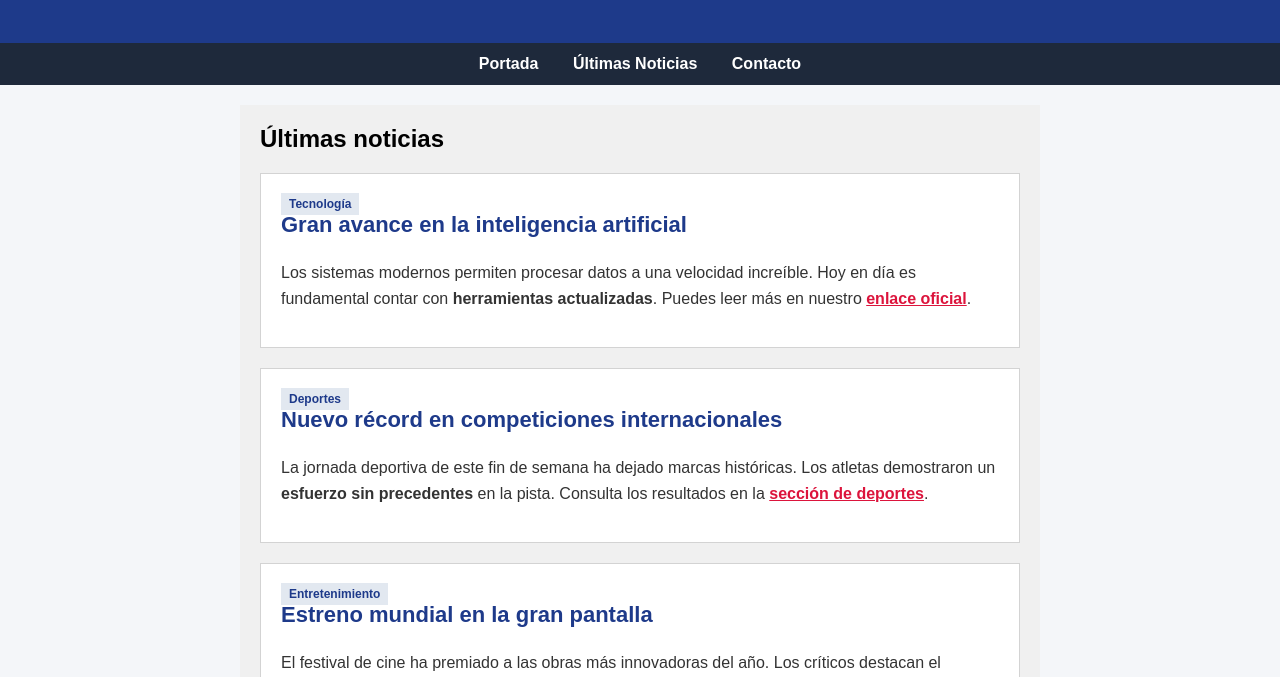
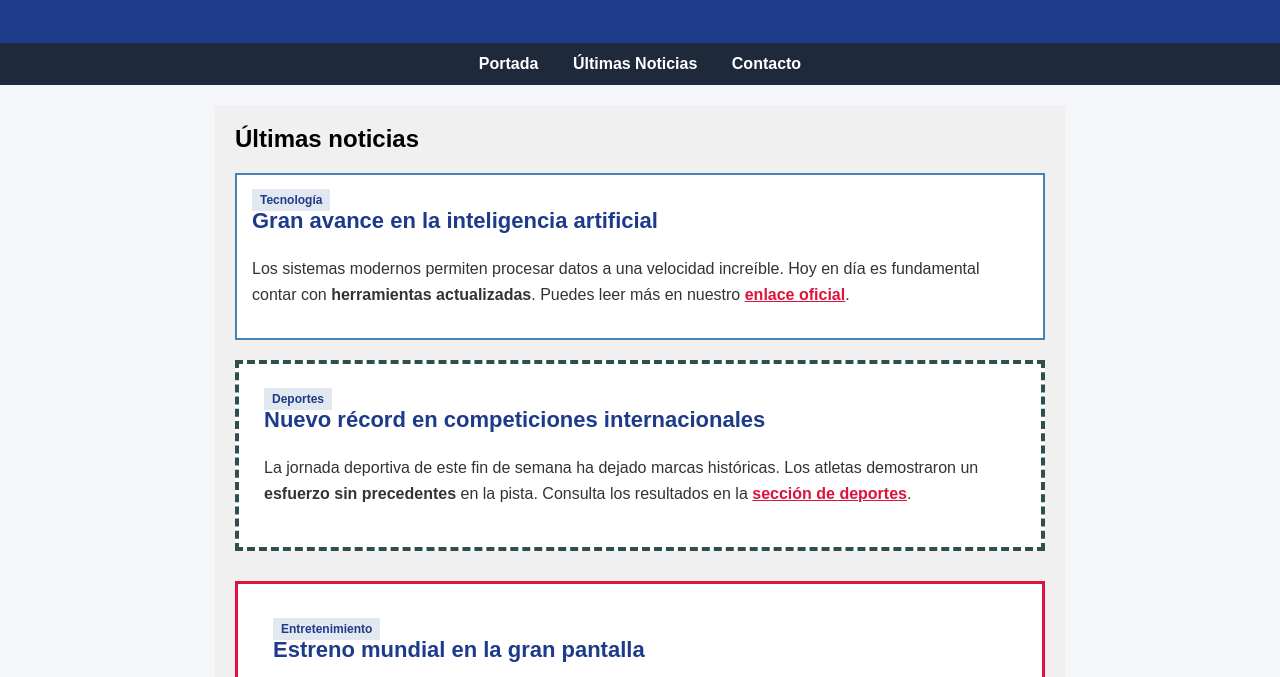
Before and after one commit to robertogarcia-hub/practicass, a plain HTML site: page index.html in a window 1280 px wide. Shown: the part 117-794 px from the top of the page. Drawn offline with Linux system fonts and the light colour scheme.

Commit message:
6. Aplicar CSS Box Model

```diff
--- a/index.html
+++ b/index.html
@@ -15,32 +15,31 @@
 
     <div id="menu">
         <a href="#">Portada</a>
-        <a href="#ultimas-noticias">Últimas Noticias</a>
-        <a href="#contacto">Contacto</a>
+        <a href="#noticias">Últimas Noticias</a>
+        <a href="#pie-pagina">Contacto</a>
     </div>
 
     <div id="noticias">
         <h2>Últimas noticias</h2>
 
-        <div class="noticia">
+        <div class="noticia-1">
             <span class="categoria">Tecnología</span>
             <h3>Gran avance en la inteligencia artificial</h3>
             <p>Los sistemas modernos permiten procesar datos a una velocidad increíble. Hoy en día es fundamental contar con <strong>herramientas actualizadas</strong>. Puedes leer más en nuestro <a href="#">enlace oficial</a>.</p>
         </div>
 
-        <div class="noticia">
+        <div class="noticia-2">
             <span class="categoria">Deportes</span>
             <h3>Nuevo récord en competiciones internacionales</h3>
             <p>La jornada deportiva de este fin de semana ha dejado marcas históricas. Los atletas demostraron un <strong>esfuerzo sin precedentes</strong> en la pista. Consulta los resultados en la <a href="#">sección de deportes</a>.</p>
         </div>
 
-        <div class="noticia">
+        <div class="noticia-3">
             <span class="categoria">Entretenimiento</span>
             <h3>Estreno mundial en la gran pantalla</h3>
             <p>El festival de cine ha premiado a las obras más innovadoras del año. Los críticos destacan el <strong>magnífico trabajo de dirección</strong> y guion. Más información en el <a href="#">portal de cultura</a>.</p>
         </div>
     </div>
-
 
     <div id="pie-pagina">
         <p>&copy; 2026 Mi Periódico Digital - Todos los derechos reservados.</p>
--- a/styles.css
+++ b/styles.css
@@ -19,8 +19,8 @@ h1, h2, h3 {
 }
 
 #cabecera {
-    background-color: #1e3a8a; /* Hexadecimal */
-    color: rgb(255, 255, 255); /* RGB */
+    background-color: #1e3a8a;
+    color: rgb(255, 255, 255);
     padding: 30px;
     text-align: center;
 }
@@ -39,25 +39,42 @@ h1, h2, h3 {
 }
 
 #noticias {
-    background-color: rgb(240, 240, 240); /* RGB */
+    background-color: rgb(240, 240, 240);
     padding: 20px;
     margin: 20px auto;
-    width: 800px;
+    width: 850px;
 }
 
-.noticia {
-    background-color: white; /* Nombre de color */
-    padding: 20px;
-    margin-bottom: 20px;
-    border: 1px solid lightgray; /* Nombre de color */
+.noticia-1 {
+    background-color: white;
+    width: 100%;
+    padding: 15px;
+    border: 2px solid steelblue;
+    margin: 10px 0;
 }
 
-.noticia h3 {
+.noticia-2 {
+    background-color: white;
+    width: 100%;
+    padding: 25px;
+    border: 4px dashed darkslategray;
+    margin: 20px 0;
+}
+
+.noticia-3 {
+    background-color: white;
+    width: 100%;
+    padding: 35px;
+    border: 3px solid crimson;
+    margin: 30px 0;
+}
+
+.noticia-1 h3, .noticia-2 h3, .noticia-3 h3 {
     color: #1e3a8a;
     font-size: 22px;
 }
 
-.noticia a {
+.noticia-1 a, .noticia-2 a, .noticia-3 a {
     color: crimson;
     font-weight: bold;
 }
```
